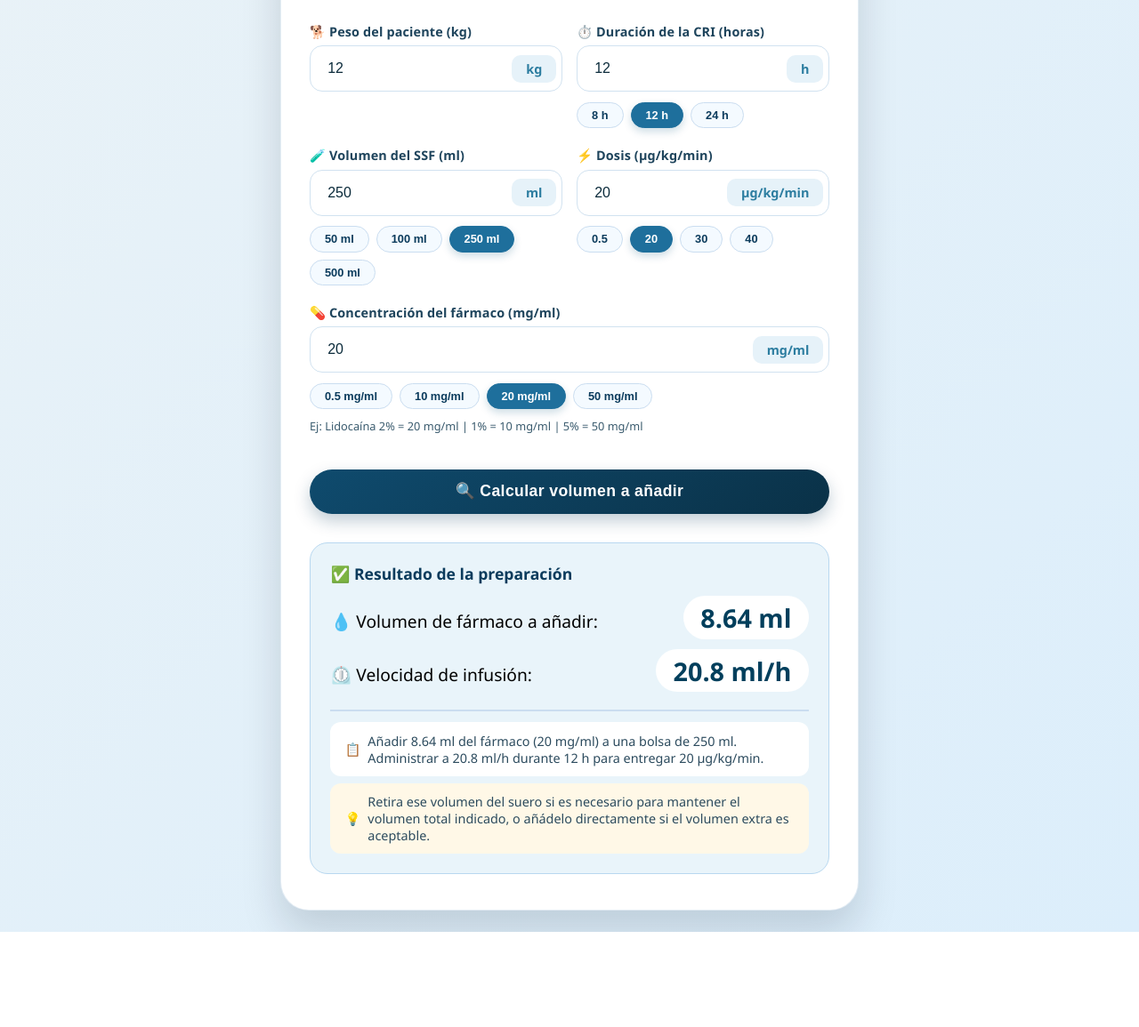
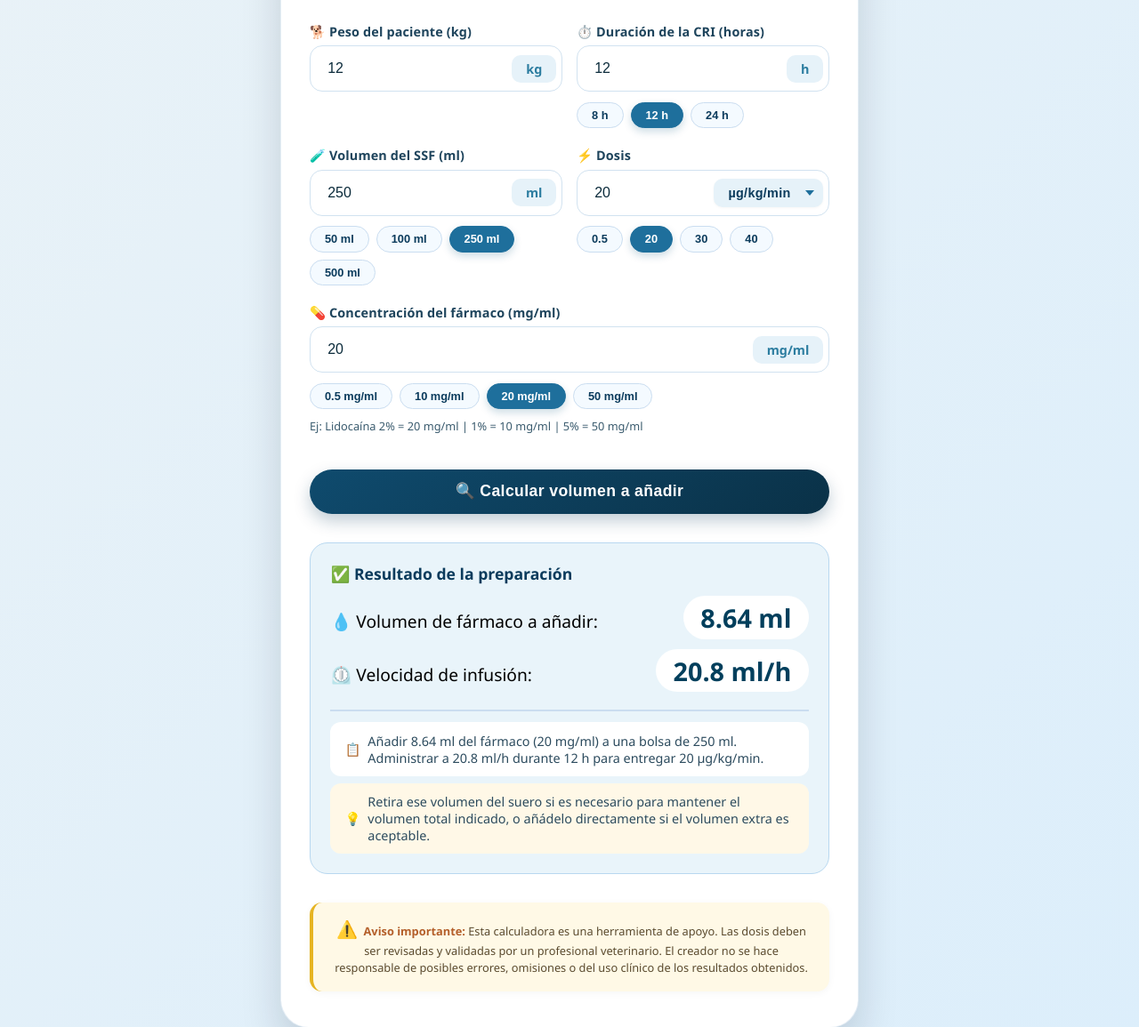
Before and after one commit to DavidLora2000/calculadora-cri, a plain HTML site: page index.html in a window 1280 px wide. Shown: the part 145-1300 px from the top of the page at 89% size. Before the commit the page ends 1193 px from the top, so only its background shows below. Drawn offline with Linux system fonts and the light colour scheme.

Commit message:
Update index.html

```diff
--- a/index.html
+++ b/index.html
@@ -96,12 +96,11 @@
     .input-field {
       display: flex;
       align-items: center;
-      background: #f4f9fd;
+      background: white;
       border: 1.5px solid #d1e2f0;
       border-radius: 14px;
       padding: 0.1rem 0.1rem 0.1rem 1.2rem;
       transition: all 0.2s;
-      background: white;
     }
 
     .input-field:focus-within {
@@ -109,7 +108,7 @@
       box-shadow: 0 0 0 3px rgba(44,125,160,0.2);
     }
 
-    .input-field input, .input-field select {
+    .input-field input {
       width: 100%;
       border: none;
       padding: 0.9rem 0.2rem 0.9rem 0;
@@ -124,12 +123,65 @@
       color: #2c7da0;
       font-weight: 700;
       font-size: 0.9rem;
-      padding-right: 1rem;
+      padding: 0.4rem 1rem;
       background: #e6f2f9;
       margin: 0.25rem;
       border-radius: 10px;
-      padding: 0.4rem 1rem;
       white-space: nowrap;
+    }
+
+    /* Contenedor del select personalizado */
+    .select-wrapper {
+      position: relative;
+      display: flex;
+      align-items: center;
+      margin-right: 0.25rem;
+    }
+
+    .unit-select {
+      background: #e6f2f9;
+      border: none;
+      color: #0b3b5c;
+      font-weight: 700;
+      font-size: 0.9rem;
+      padding: 0.5rem 2rem 0.5rem 1rem;
+      border-radius: 10px;
+      cursor: pointer;
+      outline: none;
+      appearance: none;
+      -webkit-appearance: none;
+      -moz-appearance: none;
+      box-shadow: 0 1px 3px rgba(0,0,0,0.04);
+      letter-spacing: 0.3px;
+      transition: all 0.2s ease;
+      width: auto;
+      min-width: 120px;
+    }
+
+    .unit-select:hover {
+      background-color: #d0e6f7;
+      box-shadow: 0 2px 6px rgba(30, 111, 156, 0.15);
+      color: #0a3147;
+    }
+
+    .unit-select:focus {
+      background-color: #cbe3f5;
+      box-shadow: 0 0 0 2px rgba(44,125,160,0.3);
+    }
+
+    /* Flecha personalizada con pseudo-elemento */
+    .select-wrapper::after {
+      content: '';
+      position: absolute;
+      right: 10px;
+      top: 50%;
+      transform: translateY(-50%);
+      width: 0;
+      height: 0;
+      border-left: 5px solid transparent;
+      border-right: 5px solid transparent;
+      border-top: 6px solid #1e6f9c;
+      pointer-events: none;
     }
 
     .double-row {
@@ -262,6 +314,29 @@
       margin-top: 0.3rem;
       display: none;
     }
+
+        .disclaimer {
+      margin-top: 2rem;
+      padding: 1rem 1.2rem;
+      background: #fff9e6;
+      border-left: 4px solid #e6b422;
+      border-radius: 14px;
+      font-size: 0.8rem;
+      color: #5a4a2e;
+      line-height: 1.5;
+      text-align: center;
+      box-shadow: 0 2px 8px rgba(0,0,0,0.04);
+    }
+
+    .disclaimer strong {
+      color: #b45f2a;
+      font-weight: 700;
+    }
+
+    .disclaimer .icon {
+      font-size: 1.2rem;
+      margin-right: 0.2rem;
+    }
   </style>
 </head>
 <body>
@@ -314,10 +389,15 @@
           </div>
         </div>
         <div class="input-group">
-          <label>⚡ Dosis (µg/kg/min)</label>
+          <label>⚡ Dosis</label>
           <div class="input-field">
             <input type="number" id="dosis" step="0.1" min="0.1" placeholder="20" value="20">
-            <span class="unit">µg/kg/min</span>
+            <div class="select-wrapper">
+              <select class="unit-select" id="unidadDosis">
+                <option value="mcg" selected>µg/kg/min</option>
+                <option value="mg">mg/kg/min</option>
+              </select>
+            </div>
           </div>
           <div class="quick-btns" id="dosisRapida">
             <button class="quick-btn" data-dose="0.5">0.5</button>
@@ -372,12 +452,16 @@
         💡 <span>Retira ese volumen del suero si es necesario para mantener el volumen total indicado, o añádelo directamente si el volumen extra es aceptable.</span>
       </div>
     </div>
+    <div class="disclaimer">
+      <span class="icon">⚠️</span> <strong>Aviso importante:</strong> Esta calculadora es una herramienta de apoyo. Las dosis deben ser revisadas y validadas por un profesional veterinario. El creador no se hace responsable de posibles errores, omisiones o del uso clínico de los resultados obtenidos.
+    </div>
   </div>
 
   <script>
     // Elementos DOM
     const pesoInput = document.getElementById('peso');
     const dosisInput = document.getElementById('dosis');
+    const unidadDosisSelect = document.getElementById('unidadDosis');
     const volBolsaInput = document.getElementById('volBolsa');
     const duracionInput = document.getElementById('duracion');
     const concentracionInput = document.getElementById('concentracion');
@@ -432,7 +516,8 @@
       ocultarError();
 
       const peso = parseFloat(pesoInput.value);
-      const dosis = parseFloat(dosisInput.value); // µg/kg/min
+      let dosis = parseFloat(dosisInput.value);
+      const unidad = unidadDosisSelect.value;
       const volBolsa = parseFloat(volBolsaInput.value);
       const duracion = parseFloat(duracionInput.value);
       const concentracion = parseFloat(concentracionInput.value);
@@ -446,10 +531,14 @@
         return;
       }
 
-      // Convertir dosis a mg/kg/min
-      const dosisMgKgMin = dosis / 1000;
-      const velocidadInfusion = volBolsa / duracion; // ml/h
+      let dosisMgKgMin;
+      if (unidad === 'mcg') {
+        dosisMgKgMin = dosis / 1000;
+      } else {
+        dosisMgKgMin = dosis;
+      }
 
+      const velocidadInfusion = volBolsa / duracion;
       const numerador = dosisMgKgMin * peso * 60 * volBolsa;
       const denominador = velocidadInfusion * concentracion;
 
@@ -463,19 +552,18 @@
       volAnadirSpan.textContent = volAnadir.toFixed(2) + ' ml';
       velocidadInfSpan.textContent = velocidadInfusion.toFixed(1) + ' ml/h';
 
-      const resumen = `Añadir ${volAnadir.toFixed(2)} ml del fármaco (${concentracion} mg/ml) a una bolsa de ${volBolsa} ml. Administrar a ${velocidadInfusion.toFixed(1)} ml/h durante ${duracion} h para entregar ${dosis} µg/kg/min.`;
+      const unidadMostrada = unidad === 'mcg' ? 'µg/kg/min' : 'mg/kg/min';
+      const resumen = `Añadir ${volAnadir.toFixed(2)} ml del fármaco (${concentracion} mg/ml) a una bolsa de ${volBolsa} ml. Administrar a ${velocidadInfusion.toFixed(1)} ml/h durante ${duracion} h para entregar ${dosis} ${unidadMostrada}.`;
       resumenTexto.textContent = resumen;
 
       resultadoCard.classList.add('show');
 
-      // Actualizar botones activos según valores actuales
       actualizarBotonesActivos('volumen', volBolsa.toString());
       actualizarBotonesActivos('duracion', duracion.toString());
       actualizarBotonesActivos('dosis', dosis.toString());
       actualizarBotonesActivos('concentracion', concentracion.toString());
     }
 
-    // Event listeners para botones rápidos
     volumenBtns.forEach(btn => {
       btn.addEventListener('click', () => {
         volBolsaInput.value = btn.getAttribute('data-volume');
@@ -504,9 +592,12 @@
       });
     });
 
+    unidadDosisSelect.addEventListener('change', () => {
+      calcularCRI();
+    });
+
     calcularBtn.addEventListener('click', calcularCRI);
 
-    // Calcular con Enter
     const inputs = [pesoInput, dosisInput, volBolsaInput, duracionInput, concentracionInput];
     inputs.forEach(input => {
       input.addEventListener('keypress', (e) => {
@@ -524,7 +615,6 @@
       });
     });
 
-    // Cálculo inicial
     window.addEventListener('DOMContentLoaded', () => {
       calcularCRI();
     });
```
